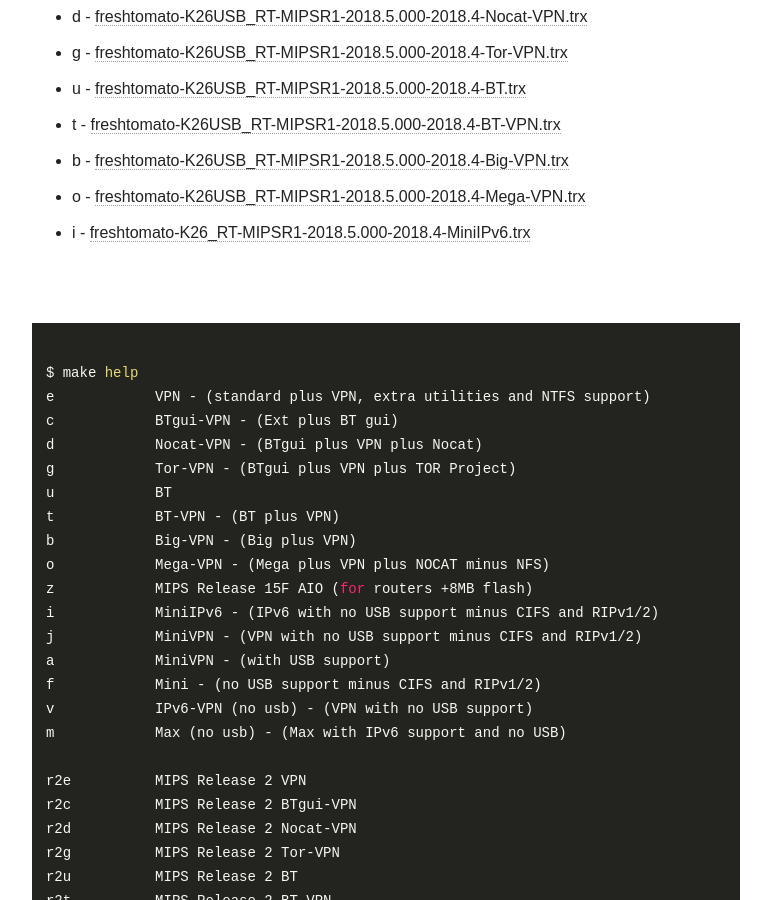
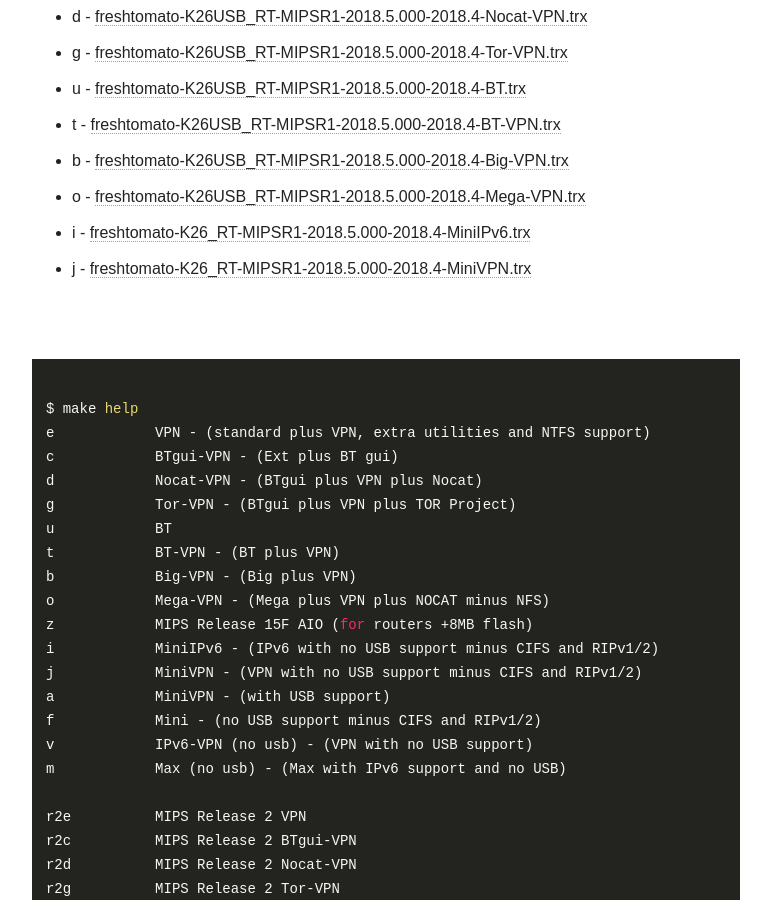
Before and after one commit to oglopss/freshtomato-mips-ci-jekyll, a Jekyll site: the page built from index.html, in a window 1280 px wide and 900 px high, scrolled down 703 px. Shown: the whole window, without its empty margins (254-1025 px from the left). Built offline with Jekyll 4.4.1, drawn with Linux system fonts in a browser that asks for light colours; nearby versions of some CDN libraries.

Commit message:
Travis build 45 j pushed to gh-pages

```diff
--- a/_data/ss.yml
+++ b/_data/ss.yml
@@ -9,3 +9,4 @@
   - 0006 t freshtomato-K26USB_RT-MIPSR1-2018.5.000-2018.4-BT-VPN.trx
   - 0007 b freshtomato-K26USB_RT-MIPSR1-2018.5.000-2018.4-Big-VPN.trx
   - 0008 o freshtomato-K26USB_RT-MIPSR1-2018.5.000-2018.4-Mega-VPN.trx
+  - 0011 j freshtomato-K26_RT-MIPSR1-2018.5.000-2018.4-MiniVPN.trx
```
Also changed, not shown: 1 other file.
